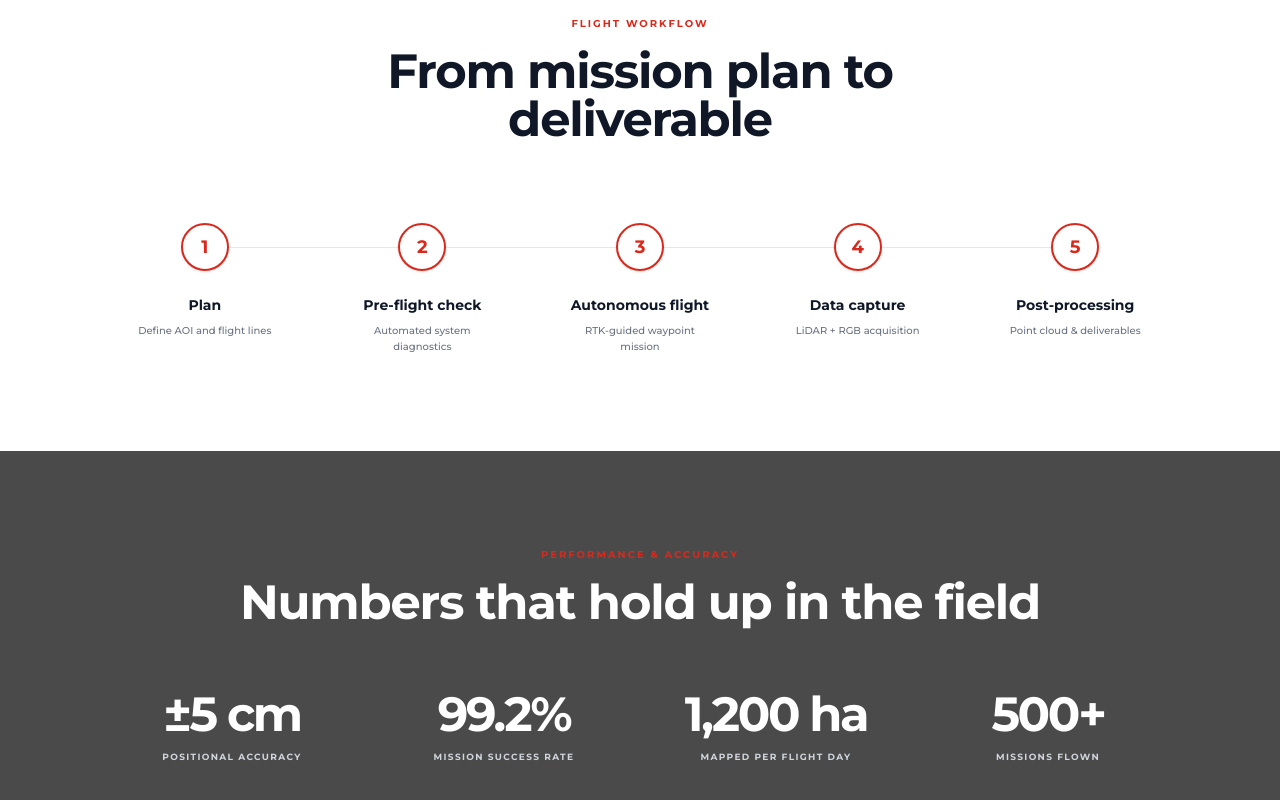
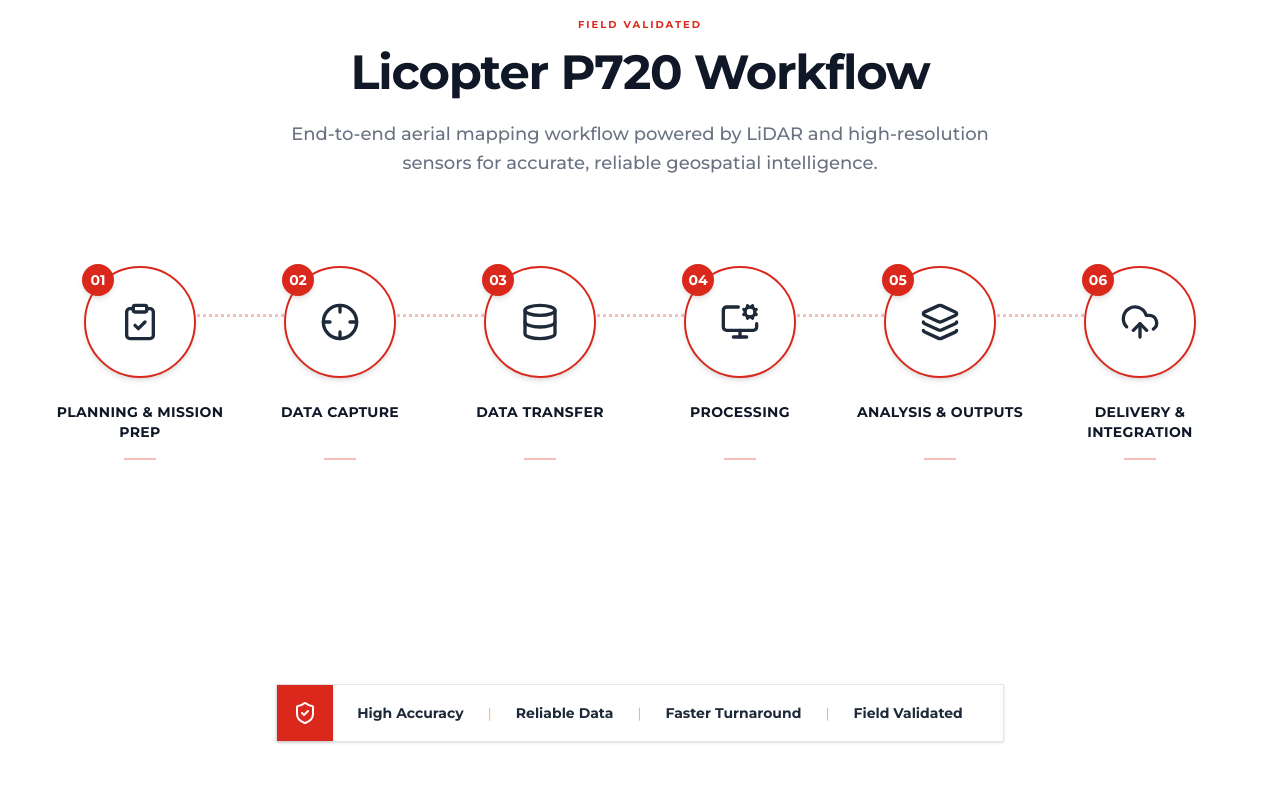
Before and after one commit to latrics/Latrics_website_2.0, a Next.js app in the folder frontend/: page /products/licopter-p720 in a window 1280 px wide. Shown: the part 4120-4920 px from the top of the page. Built offline with nearby package versions, Linux system fonts and the light colour scheme.

Commit message:
feat: complete interactive FlightWorkflow redesign

```diff
--- a/frontend/src/components/products/licopter-p720/FlightWorkflow.tsx
+++ b/frontend/src/components/products/licopter-p720/FlightWorkflow.tsx
@@ -1,65 +1,179 @@
-import React from "react";
+"use client";
+import React, { useState } from "react";
+import { ClipboardCheck, Crosshair, Database, MonitorCog, Layers, CloudUpload, ShieldCheck } from "lucide-react";
+import { motion, AnimatePresence } from "framer-motion";
 
 export default function FlightWorkflow() {
+  const [hoveredStep, setHoveredStep] = useState<number | null>(null);
+
   const steps = [
     {
-      num: 1,
-      title: "Plan",
-      desc: "Define AOI and flight lines"
+      num: "01",
+      title: "PLANNING & MISSION PREP",
+      icon: <ClipboardCheck className="w-10 h-10 text-gray-800 transition-colors" />,
+      bullets: [
+        "Site assessment & requirement analysis",
+        "Flight planning & area segmentation",
+        "Payload selection & configuration",
+      ]
     },
     {
-      num: 2,
-      title: "Pre-flight check",
-      desc: "Automated system diagnostics"
+      num: "02",
+      title: "DATA CAPTURE",
+      icon: <Crosshair className="w-10 h-10 text-gray-800 transition-colors" />,
+      bullets: [
+        "LiDAR & imagery acquisition",
+        "Real-time monitoring of flight & sensors",
+        "GNSS/IMU data recording",
+      ]
     },
     {
-      num: 3,
-      title: "Autonomous flight",
-      desc: "RTK-guided waypoint mission"
+      num: "03",
+      title: "DATA TRANSFER",
+      icon: <Database className="w-10 h-10 text-gray-800 transition-colors" />,
+      bullets: [
+        "Secure data offload after flight",
+        "Data integrity verification",
+        "Backup & storage management",
+      ]
     },
     {
-      num: 4,
-      title: "Data capture",
-      desc: "LiDAR + RGB acquisition"
+      num: "04",
+      title: "PROCESSING",
+      icon: <MonitorCog className="w-10 h-10 text-gray-800 transition-colors" />,
+      bullets: [
+        "LiDAR point cloud processing",
+        "Image alignment & calibration",
+        "Georeferencing & product generation",
+      ]
     },
     {
-      num: 5,
-      title: "Post-processing",
-      desc: "Point cloud & deliverables"
+      num: "05",
+      title: "ANALYSIS & OUTPUTS",
+      icon: <Layers className="w-10 h-10 text-gray-800 transition-colors" />,
+      bullets: [
+        "2D/3D mapping & model generation",
+        "Terrain, corridor & structural analysis",
+        "Insights & feature extraction",
+      ]
+    },
+    {
+      num: "06",
+      title: "DELIVERY & INTEGRATION",
+      icon: <CloudUpload className="w-10 h-10 text-gray-800 transition-colors" />,
+      bullets: [
+        "Delivery of final geospatial products",
+        "Integration with GIS/CAD platforms",
+        "Actionable insights for decision making",
+      ]
     }
   ];
 
   return (
-    <div className="w-full py-24 bg-white">
-      <div className="max-w-6xl mx-auto px-8 lg:px-12">
+    <div className="w-full py-24 bg-white border-t border-gray-100">
+      <div className="max-w-[1400px] mx-auto px-6 lg:px-12">
 
-        <div className="text-center max-w-3xl mx-auto mb-20">
+        {/* Header Section */}
+        <div className="text-center max-w-4xl mx-auto mb-16">
           <h3 className="text-[#da291c] text-[10px] font-bold uppercase tracking-[0.2em] mb-4">
-            Flight Workflow
+            FIELD VALIDATED
           </h3>
-          <h2 className="text-3xl md:text-5xl font-bold text-gray-900 tracking-tight">
-            From mission plan to deliverable
+          <h2 className="text-3xl md:text-5xl font-bold text-gray-900 tracking-tight mb-6">
+            Licopter P720 Workflow
           </h2>
+          <p className="text-gray-500 text-base md:text-lg font-medium leading-relaxed max-w-3xl mx-auto">
+            End-to-end aerial mapping workflow powered by LiDAR and high-resolution sensors for accurate, reliable geospatial intelligence.
+          </p>
         </div>
 
-        <div className="relative">
-          {/* Connecting Line */}
-          <div className="hidden md:block absolute top-6 left-[10%] right-[10%] h-px bg-gray-200 z-0"></div>
+        {/* Workflow Steps Container */}
+        <div className="relative pt-6 pb-48">
+          <div className="grid grid-cols-1 md:grid-cols-6 gap-x-2 lg:gap-x-4">
+            {steps.map((step, index) => {
+              // Highlight this step and all previous steps if this step is hovered
+              const isActive = hoveredStep !== null && index <= hoveredStep;
 
-          <div className="grid grid-cols-1 md:grid-cols-5 gap-8 relative z-10">
-            {steps.map((step) => (
-              <div key={step.num} className="flex flex-col items-center text-center">
-                <div className="w-12 h-12 rounded-full border-2 border-[#da291c] bg-white flex items-center justify-center text-[#da291c] font-bold text-lg mb-6 shadow-sm">
-                  {step.num}
+              return (
+                <div
+                  key={index}
+                  className="relative flex flex-col items-center group cursor-pointer"
+                  onMouseEnter={() => setHoveredStep(index)}
+                  onMouseLeave={() => setHoveredStep(null)}
+                >
+
+                  {/* Connecting Arrow Line (Hide on last item) */}
+                  {index < steps.length - 1 && (
+                    <div className="hidden md:block absolute top-12 left-[60%] right-[-40%] z-0 px-2">
+                      <div className={`w-full border-t-[3px] border-dotted transition-colors duration-500 ease-in-out ${isActive ? 'border-[#da291c]' : 'border-[#da291c]/30'}`}></div>
+                      {/* Arrowhead */}
+                      <div className={`absolute right-1 -top-1.5 w-3 h-3 border-t-[3px] border-r-[3px] rotate-45 transition-colors duration-500 ease-in-out ${isActive ? 'border-[#da291c]' : 'border-[#da291c]/30'}`}></div>
+                    </div>
+                  )}
+
+                  {/* Icon Circle */}
+                  <div className={`relative z-10 w-24 h-24 lg:w-28 lg:h-28 rounded-full border-[2px] flex items-center justify-center bg-white transition-all duration-300 mb-6 ${isActive || hoveredStep === null ? 'border-[#da291c] shadow-md' : 'border-[#da291c]/40'}`}>
+                    {/* Number Badge */}
+                    <div className={`absolute -top-1 -left-1 w-8 h-8 rounded-full bg-[#da291c] flex items-center justify-center text-white text-sm font-bold shadow-md transition-transform duration-300 ${isActive ? 'scale-110' : ''}`}>
+                      {step.num}
+                    </div>
+                    {/* The icon */}
+                    <div className={`transition-colors duration-300 ${isActive ? 'text-[#da291c]' : 'text-gray-900'}`}>
+                      {step.icon}
+                    </div>
+                  </div>
+
+                  {/* Step Title */}
+                  <h4 className="text-[13px] lg:text-sm font-bold text-gray-900 text-center uppercase tracking-wide px-1 min-h-[40px]">
+                    {step.title}
+                  </h4>
+
+                  <div className="w-8 h-[2px] bg-[#da291c] my-4 opacity-30 group-hover:opacity-100 transition-opacity" />
+
+                  {/* Bullet Points Container */}
+                  {/* Using absolute positioning so the heights don't push the layout down unevenly */}
+                  <div className="absolute top-[220px] lg:top-[240px] left-0 right-0 px-2 pointer-events-none">
+                    <AnimatePresence>
+                      {hoveredStep === index && (
+                        <motion.ul
+                          initial={{ opacity: 0, y: -10 }}
+                          animate={{ opacity: 1, y: 0 }}
+                          exit={{ opacity: 0, y: -10 }}
+                          transition={{ duration: 0.2 }}
+                          className="space-y-3"
+                        >
+                          {step.bullets.map((bullet, i) => (
+                            <li key={i} className="text-[11px] lg:text-xs text-gray-700 font-medium leading-relaxed flex items-start gap-2">
+                              <span className="text-[#da291c] mt-[3px] text-[8px]">●</span>
+                              <span className="text-left">{bullet}</span>
+                            </li>
+                          ))}
+                        </motion.ul>
+                      )}
+                    </AnimatePresence>
+                  </div>
+
                 </div>
-                <h4 className="text-sm font-bold text-gray-900 mb-2">
-                  {step.title}
-                </h4>
-                <p className="text-[10px] text-gray-500 font-medium max-w-[140px] leading-relaxed">
-                  {step.desc}
-                </p>
-              </div>
-            ))}
+              );
+            })}
+          </div>
+        </div>
+
+        {/* Bottom Shield Pill */}
+        <div className="flex justify-center mt-4">
+          <div className="inline-flex items-center gap-3 lg:gap-6 bg-white border border-gray-200 shadow-sm">
+            <div className="w-12 h-12 lg:w-14 lg:h-14 bg-[#da291c] flex items-center justify-center text-white shrink-0 shadow-sm">
+              <ShieldCheck className="w-5 h-5 lg:w-6 lg:h-6" />
+            </div>
+
+            <div className="flex flex-wrap justify-center items-center gap-3 lg:gap-6 text-xs lg:text-sm font-bold text-gray-800 pr-6 lg:pr-10 pl-2 lg:pl-0">
+              <span>High Accuracy</span>
+              <span className="text-orange-400 font-light">|</span>
+              <span>Reliable Data</span>
+              <span className="text-orange-400 font-light">|</span>
+              <span>Faster Turnaround</span>
+              <span className="text-orange-400 font-light">|</span>
+              <span>Field Validated</span>
+            </div>
           </div>
         </div>
 
```
